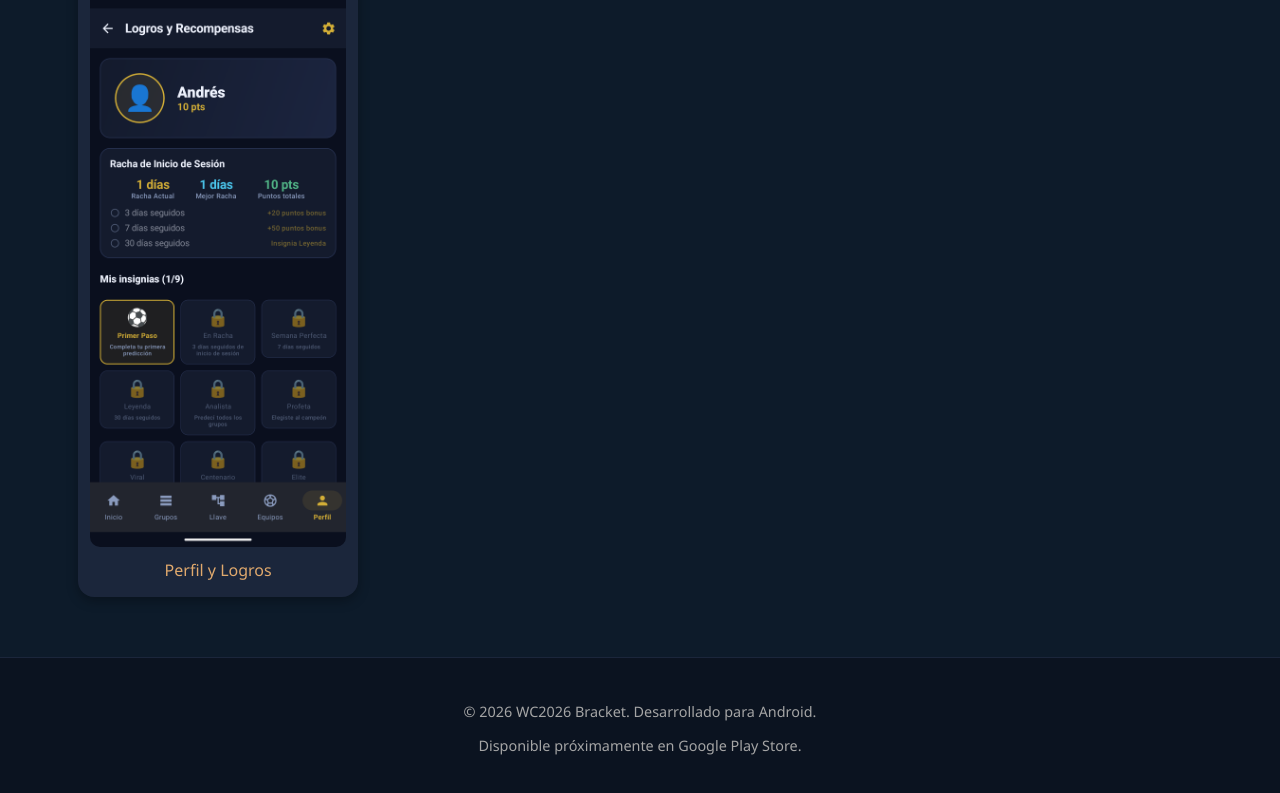
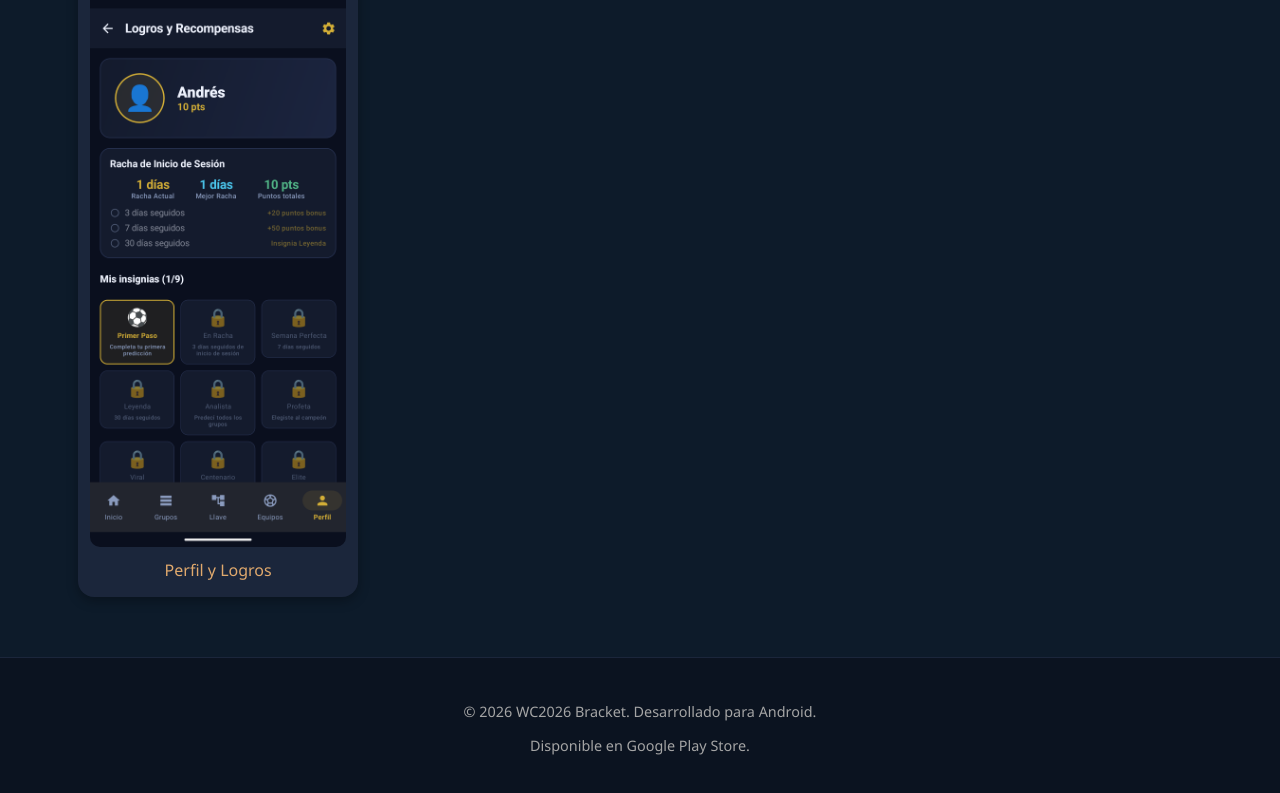
Before and after one commit to elelson06/WC2026-Bracket, a plain HTML site: page index.html in a window 1280 px wide. Shown: the part 1593-2386 px from the top of the page. Drawn offline with Linux system fonts and the light colour scheme.

Commit message:
Update index.html

```diff
--- a/index.html
+++ b/index.html
@@ -174,7 +174,7 @@
 
     <footer>
         <p>&copy; 2026 WC2026 Bracket. Desarrollado para Android.</p>
-        <p>Disponible próximamente en Google Play Store.</p>
+        <p>Disponible en Google Play Store.</p>
     </footer>
 
 </body>
```
